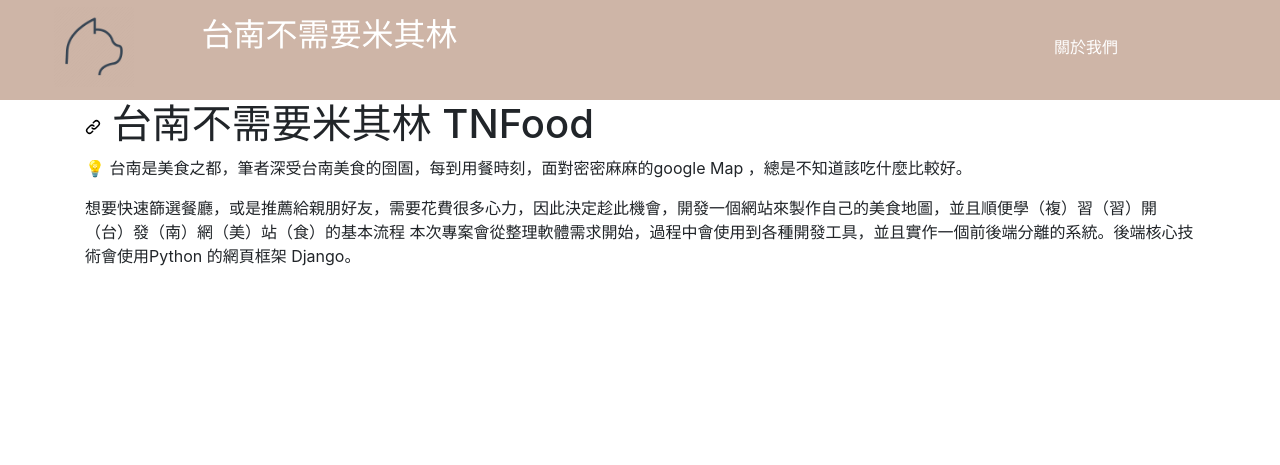
After one commit to yen900611/TNFood_DJ, a Django app: page /about/ in a window 1280 px wide. The commit adds this page. Shown: the top 465 px of the page. Run offline with Django 4.2, Linux system fonts and the light colour scheme.

Commit message:
add about and update README.md

```diff
--- /dev/null
+++ b/mysite/food/templates/food/about.html
@@ -0,0 +1,36 @@
+{% extends 'food/base.html' %}
+{% load static %}
+
+{% block title %} 台南不需要米其林  關於我們 {% endblock %}
+{% block custom_style %}
+  <link rel="stylesheet" href="{% static 'food/css/index.css' %}">
+  {#  <link rel="stylesheet" href="{% static 'food/css/carousel.css' %}">#}
+  {#  <link rel="stylesheet" href="{% static 'food/css/reset.css' %}">#}
+
+{% endblock %}
+{% block main %}
+  <div class="container-fluid ">
+
+    <div class="row">
+      <article class="markdown-body entry-content container-lg" itemprop="text">
+        <h1 dir="auto"><a id="user-content-台南不需要米其林-tnfood" class="anchor" aria-hidden="true"
+                          href="#台南不需要米其林-tnfood">
+          <svg class="octicon octicon-link" viewBox="0 0 16 16" version="1.1" width="16" height="16" aria-hidden="true">
+            <path fill-rule="evenodd"
+                  d="M7.775 3.275a.75.75 0 001.06 1.06l1.25-1.25a2 2 0 112.83 2.83l-2.5 2.5a2 2 0 01-2.83 0 .75.75 0 00-1.06 1.06 3.5 3.5 0 004.95 0l2.5-2.5a3.5 3.5 0 00-4.95-4.95l-1.25 1.25zm-4.69 9.64a2 2 0 010-2.83l2.5-2.5a2 2 0 012.83 0 .75.75 0 001.06-1.06 3.5 3.5 0 00-4.95 0l-2.5 2.5a3.5 3.5 0 004.95 4.95l1.25-1.25a.75.75 0 00-1.06-1.06l-1.25 1.25a2 2 0 01-2.83 0z"></path>
+          </svg>
+        </a>台南不需要米其林 TNFood
+        </h1>
+        <p dir="auto">
+          <g-emoji class="g-emoji" alias="bulb"
+                   fallback-src="https://github.githubassets.com/images/icons/emoji/unicode/1f4a1.png">💡
+          </g-emoji>
+          台南是美食之都，筆者深受台南美食的囹圄，每到用餐時刻，面對密密麻麻的google Map ，總是不知道該吃什麼比較好。
+        </p>
+        <p dir="auto">想要快速篩選餐廳，或是推薦給親朋好友，需要花費很多心力，因此決定趁此機會，開發一個網站來製作自己的美食地圖，並且順便學（複）習（習）開（台）發（南）網（美）站（食）的基本流程
+          本次專案會從整理軟體需求開始，過程中會使用到各種開發工具，並且實作一個前後端分離的系統。後端核心技術會使用Python
+          的網頁框架 Django。</p>
+      </article>
+    </div>
+  </div>
+{% endblock %}
--- a/mysite/food/templates/food/base.html
+++ b/mysite/food/templates/food/base.html
@@ -54,7 +54,7 @@
 
     </div>
     <div class="home-header-left ml-5 ">
-      <a href="#" class="btn inline text-white">關於我們</a>
+      <a href="/about" class="btn inline text-white">關於我們</a>
     </div>
   </div>
 </header>
--- a/mysite/mysite/urls.py
+++ b/mysite/mysite/urls.py
@@ -17,9 +17,8 @@ from django.conf import settings
 from django.conf.urls.static import static
 from django.contrib import admin
 from django.http import HttpResponse
-from django.shortcuts import redirect
+from django.shortcuts import redirect, render
 from django.urls import path, include
-
 from food.api import api
 
 
@@ -27,15 +26,17 @@ def index(request):
     return redirect('/food/')
 
 
-
+def about(request):
+    return render(request, 'food/about.html')
 
 
 urlpatterns = \
     [
         path('food-admin/', admin.site.urls),
         path('food/', include('food.urls')),
+
         path("api/", api.urls),
-
+        path('about/', about),
         path('', index)
     ] + static(settings.MEDIA_URL, document_root=settings.MEDIA_ROOT) + static(settings.STATIC_URL,
                                                                                document_root=settings.STATIC_ROOT)
```
Also changed, not shown: README.md.
